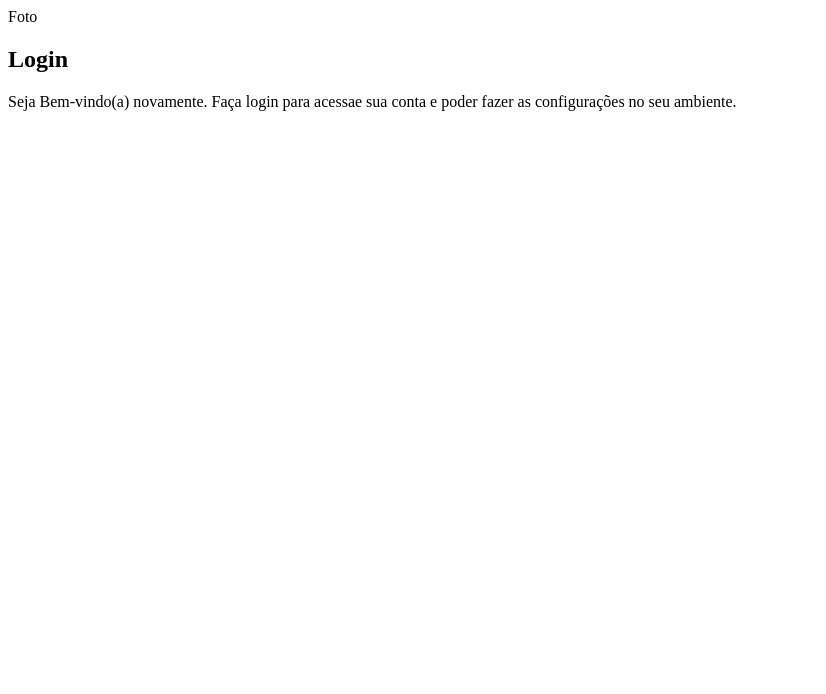
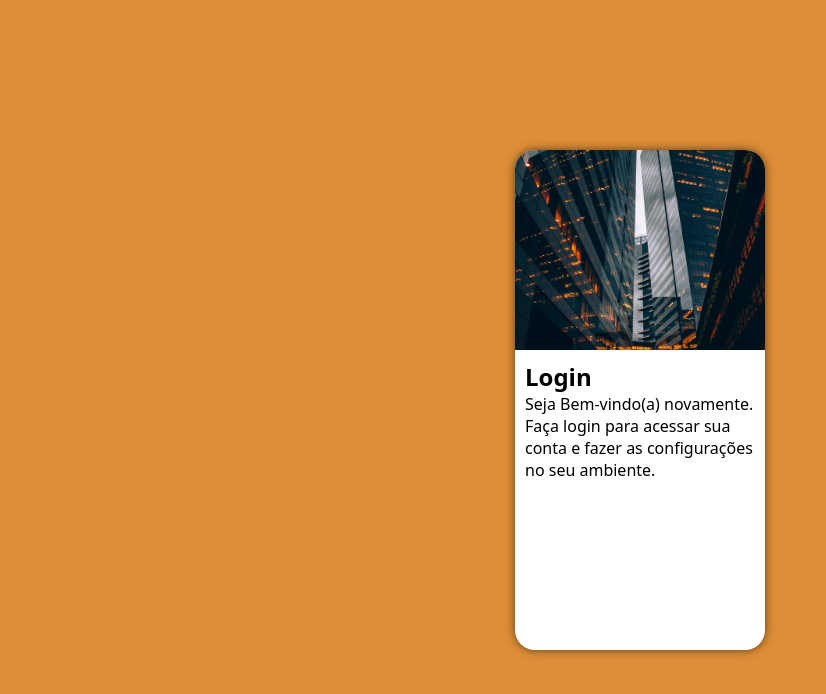
Before and after one commit to V1ctor1aTorres/projeto-login, a plain HTML site: page index.html in a window 1280 px wide. Shown: the whole page, without its empty margins (0-826 px from the left). Drawn offline with Linux system fonts and the light colour scheme.

Commit message:
atualização

```diff
--- a/estilos/style.css
+++ b/estilos/style.css
@@ -4,3 +4,42 @@
     Verde #49a09d
     Lilás #5f2c82
 */
+* {
+    font-family: system-ui, -apple-system, BlinkMacSystemFont, 'Segoe UI', Roboto, Oxygen, Ubuntu, Cantarell, 'Open Sans', 'Helvetica Neue', sans-serif;
+    padding: 0px;
+    margin: 0px;
+    box-sizing: border-box;
+}
+body, html {
+    background-color: rgb(222, 142, 56);
+    height: 100vh;
+    width: 100vw;
+}
+main {
+    position: relative;
+    height: 100vh;
+    width: 100vw;
+}
+section#login {
+    position: absolute;
+    top: 50%;
+    left: 50%;
+    transform: translate(-50%, -50%);
+    background-color: white;
+    width: 250px;
+    height: 500px;
+    border-radius: 20px;
+    overflow: hidden;
+    box-shadow: 0px 0px 10px rgba(0, 0, 0, 0.595);
+}
+section#login > div#imagem {
+    display: block;
+    background:  rgb(222, 142, 56) url(../imagens/building.jpg) no-repeat;
+    background-size: cover;
+    background-position: center center;
+    height: 200px;
+}
+section#login > div#formulario {
+    display: block;
+    padding: 10px;
+}
--- a/index.html
+++ b/index.html
@@ -10,11 +10,11 @@
     <main>
         <section id="login">
             <div id="imagem">
-                Foto
+
             </div>
             <div id="formulario">
                 <h1>Login</h1>
-                <p>Seja Bem-vindo(a) novamente. Faça login para acessae sua conta e poder fazer as configurações no seu ambiente.</p>
+                <p>Seja Bem-vindo(a) novamente. Faça login para acessar sua conta e fazer as configurações no seu ambiente.</p>
                 <form action="login.php" method="post">
 
                 </form>
```
